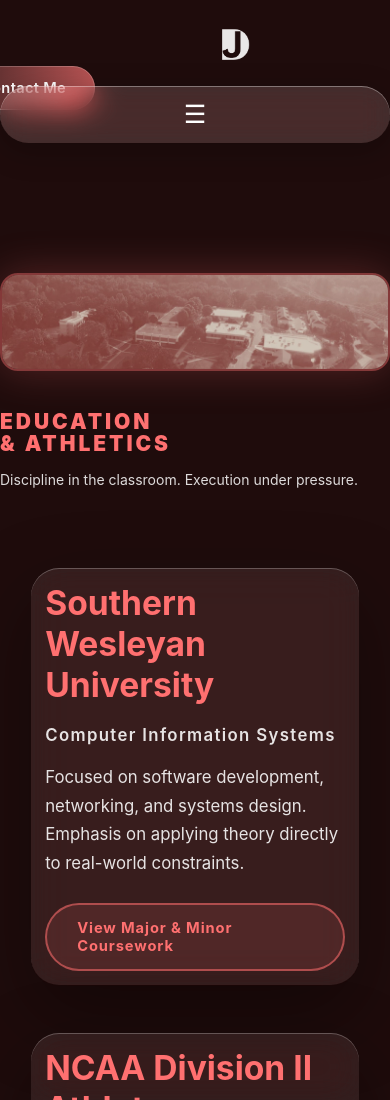
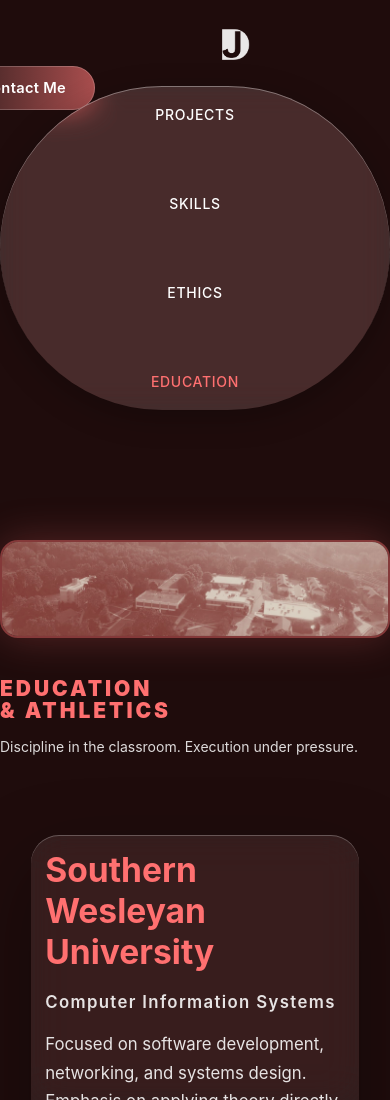
Before and after one commit to DrewBuild/MyPortfolio, a plain HTML site: page education.html in a window 390 px wide. Shown: the top 1100 px of the page. Drawn offline with Linux system fonts and the light colour scheme.

Commit message:
Update education.html

```diff
--- a/education.html
+++ b/education.html
@@ -1,32 +1,44 @@
 <!DOCTYPE html>
 <html lang="en">
 <head>
-    <meta charset="UTF-8">
-    <meta name="viewport" content="width=device-width, initial-scale=1.0">
-    <link rel="icon" href="logopt3.png" type="image/png">
-    <link rel="apple-touch-icon" href="logopt3.png">
+    <!-- ===============================
+         META / HEAD CONFIG
+    ================================ -->
+    <link rel="icon" type="image/png" href="logopt3.png">
+    <meta charset="UTF-8" />
+    <meta name="viewport" content="width=device-width, initial-scale=1.0" />
     <title>Education & Athletics | Drew</title>
-    <link rel="stylesheet" href="style.css">
+
+    <link rel="stylesheet" href="style.css" />
 </head>
 
 <body class="theme-red">
 
+<!-- ===============================
+     BRAND LOGO
+================================ -->
 <a href="index.html" class="brand-left">
     <img src="logopt3.png" class="brand-logo" alt="Logo">
 </a>
 
+<!-- ===============================
+     CONTACT BUTTON
+================================ -->
 <a href="contact.html" class="brand-right">Contact Me</a>
 
+<!-- ===============================
+     NAVIGATION
+================================ -->
 <nav class="glass-nav">
-    <button class="nav-toggle" aria-label="Toggle navigation">☰</button>
-    <div class="nav-links">
-        <a href="project.html">PROJECT</a>
-        <a href="skills.html">SKILLS</a>
-        <a href="ethics.html">ETHICS</a>
-        <a href="education.html" class="active">EDUCATION</a>
-    </div>
+    <a href="projects.html">PROJECTS</a>
+    <a href="skills.html">SKILLS</a>
+    <a href="ethics.html">ETHICS</a>
+    <a href="education.html" class="active">EDUCATION</a>
 </nav>
 
+<!-- ===============================
+     IMAGE RIBBON (AUTO SLIDESHOW)
+================================ -->
 <section class="edu-ribbon">
     <div class="edu-ribbon-track">
         <img src="1.jpg" class="edu-slide active" alt="Photo 1">
@@ -36,14 +48,21 @@
     </div>
 </section>
 
+<!-- ===============================
+     HERO TEXT
+================================ -->
 <section class="education-hero">
     <h1>EDUCATION</h1>
     <h1>& ATHLETICS</h1>
     <p>Discipline in the classroom. Execution under pressure.</p>
 </section>
 
+<!-- ===============================
+     SPLIT CONTENT
+================================ -->
 <section class="edu-split">
 
+    <!-- ACADEMICS -->
     <div class="edu-card">
         <h2>Southern Wesleyan University</h2>
         <p class="edu-sub">Computer Information Systems</p>
@@ -52,13 +71,16 @@
             Emphasis on applying theory directly to real-world constraints.
         </p>
 
-        <a href="Drew_Jones_Major_Minor_Classes.pdf"
-           target="_blank"
-           class="edu-button">
+        <a
+            href="Drew_Jones_Major_Minor_Classes.pdf"
+            target="_blank"
+            class="edu-button"
+        >
             View Major & Minor Coursework
         </a>
     </div>
 
+    <!-- ATHLETICS -->
     <div class="edu-card">
         <h2>NCAA Division II Athlete</h2>
         <p>
@@ -66,21 +88,26 @@
             consistency, accountability, and elite time management.
         </p>
 
-        <a href="https://swuathletics.com/sports/mens-cross-country/roster/drew-jones/3930"
-           target="_blank"
-           class="athletic-button">
+        <a
+            href="https://swuathletics.com/sports/mens-cross-country/roster/drew-jones/3930"
+            target="_blank"
+            class="athletic-button"
+        >
             View Athletic Profile
         </a>
     </div>
 
 </section>
 
+<!-- ===============================
+     SLIDESHOW SCRIPT
+================================ -->
 <script>
     const slides = document.querySelectorAll('.edu-slide');
     let currentSlide = 0;
 
     setInterval(() => {
-        slides.forEach(slide => slide.classList.remove('active'));
+        slides[currentSlide].classList.remove('active');
         currentSlide = (currentSlide + 1) % slides.length;
         slides[currentSlide].classList.add('active');
     }, 5000);
```
